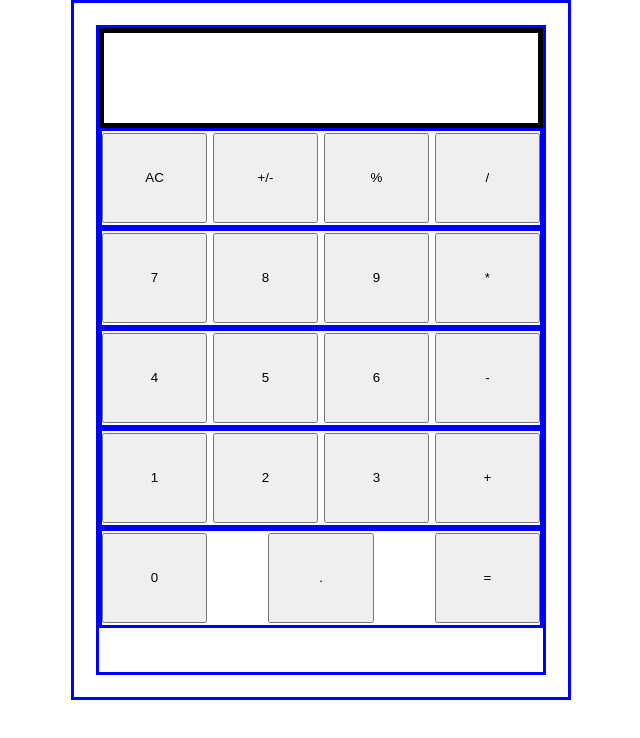
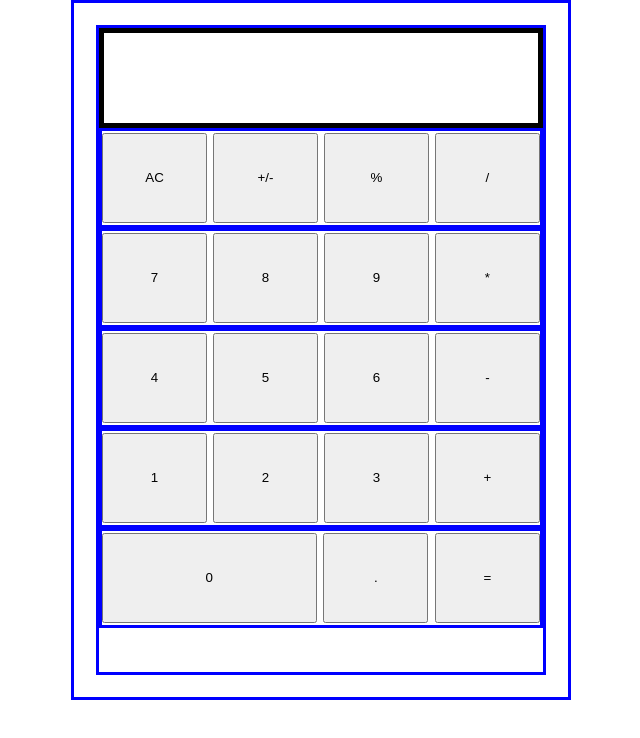
Before and after one commit to Nton23/Calculator-TOP, a plain HTML site: page index.html in a window 1280 px wide. Shown: the whole page, without its empty margins (319-959 px from the left). Drawn offline with Linux system fonts and the light colour scheme.

Commit message:
Edit the zero button width - get it wider

```diff
--- a/style.css
+++ b/style.css
@@ -35,3 +35,6 @@ body {
     width: 24%;
     height: 95%;
 }
+.zero-button {
+    width: 49%;
+}
```
